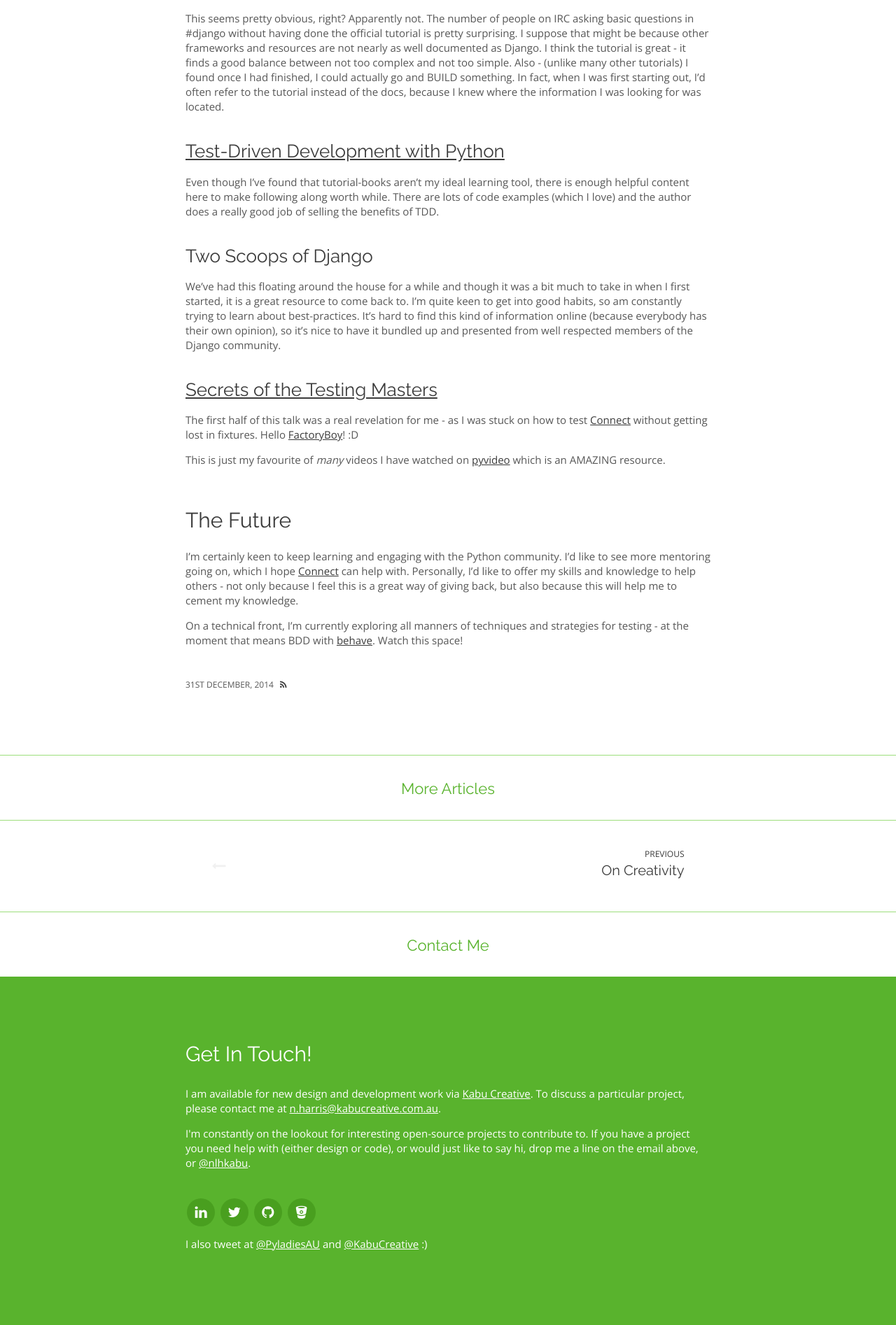
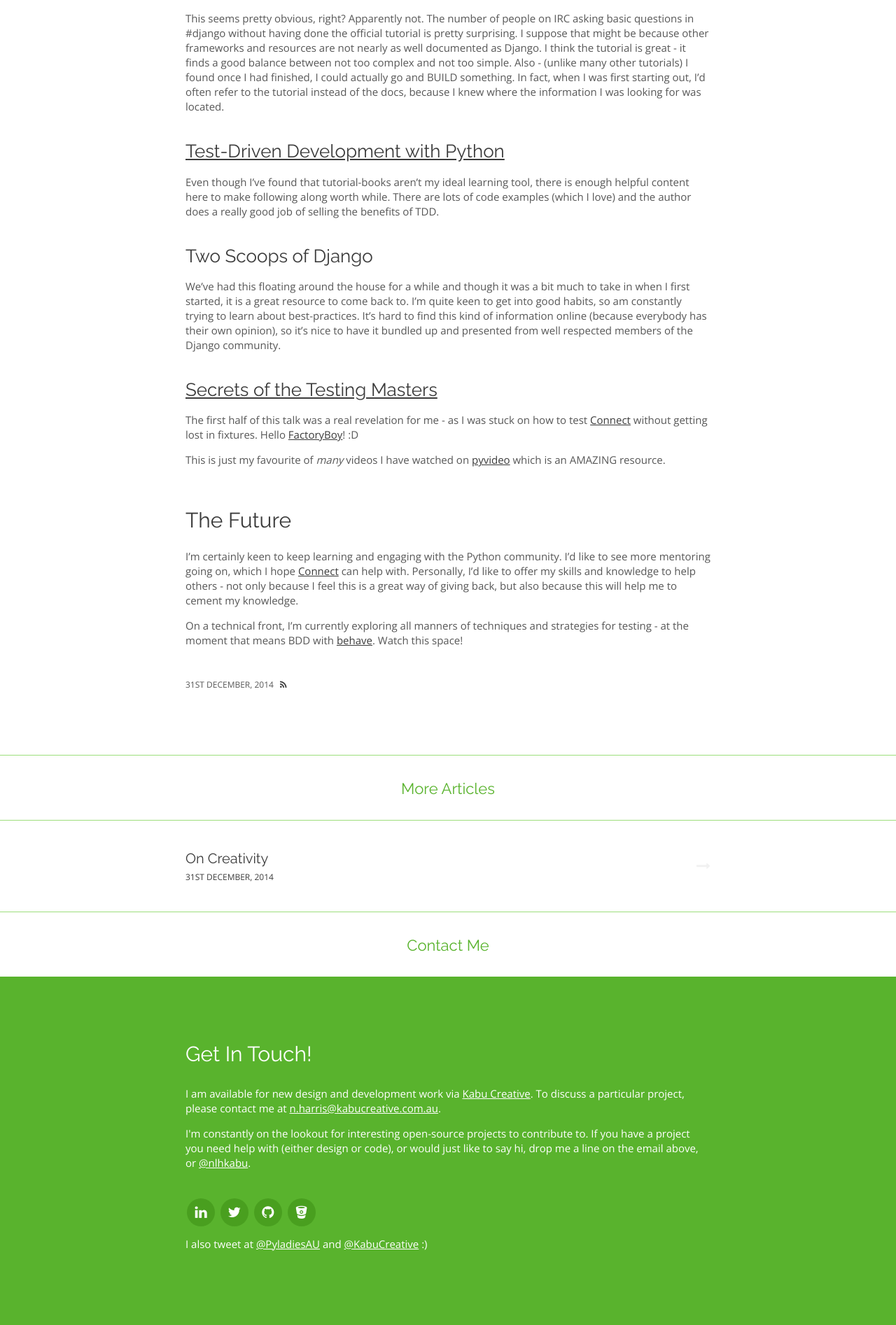
Before and after one commit to nlhkabu/nlhkabu.github.io, a Jekyll site: the page built from _posts/2014-12-31-2014-my-year-of-python.md, in a window 1280 px wide. Shown: the part 2736-4630 px from the top of the page at 70% size. Built offline with Jekyll 4.4.1, drawn with Linux system fonts in a browser that asks for light colours; nearby versions of some CDN libraries.

Commit message:
Update post sub navigation to follow generic layout

```diff
--- a/_layouts/post.html
+++ b/_layouts/post.html
@@ -39,11 +39,15 @@
                     <a href="{{ page.previous.url }}" class="prev">
                         <span class="container">
                             <span class="title-block">
-                                <span class="meta">Previous</span>
                                 <span class="title">{{ page.previous.title }}</span>
+                                <span class="meta">
+                                    {% assign d = page.date | date: "%-d" %}
+                                    {% case d %}{% when "1" or "21" or "31" %}{{ d }}st{% when "2" or "22" %}{{ d }}nd{% when "3" or "23" %}{{ d }}rd{% else %}{{ d }}th{% endcase %}
+                                    {{ page.date | date: "%B" }},
+                                    {{ page.date | date: "%Y" }}
+                                </span>
                             </span>
                             <i class="fa fa-long-arrow-right right"></i>
-                            <i class="fa fa-long-arrow-left left"></i>
                             <span class="clearfix"></span>
                         </span>
                     </a>
@@ -52,8 +56,13 @@
                     <a href="{{ page.next.url }}" class="next">
                         <span class="container">
                             <span class="title-block">
-                                <span class="meta">Next</span>
                                 <span class="title">{{ page.next.title }}</span>
+                                <span class="meta">
+                                    {% assign d = page.date | date: "%-d" %}
+                                    {% case d %}{% when "1" or "21" or "31" %}{{ d }}st{% when "2" or "22" %}{{ d }}nd{% when "3" or "23" %}{{ d }}rd{% else %}{{ d }}th{% endcase %}
+                                    {{ page.date | date: "%B" }},
+                                    {{ page.date | date: "%Y" }}
+                                </span>
                             </span>
                             <i class="fa fa-long-arrow-right"></i>
                             <span class="clearfix"></span>
--- a/_sass/_site_structure.scss
+++ b/_sass/_site_structure.scss
@@ -260,68 +260,6 @@
     }
 }
 
-@media only screen and (min-width: 750px) {
-    .footer-post-links {
-        display: table;
-        width: 100%;
-
-        a {
-            display: table-cell;
-            vertical-align: top;
-            width: 50%;
-            border: 0;
-
-            .title-block {
-                max-width: 80%;
-            }
-        }
-
-        a.prev {
-            .title-block {
-                float: right;
-                text-align: right;
-                margin-right: 5%;
-            }
-
-            .fa.left {
-                left: 5%;
-            }
-
-            .fa.right {
-                display: none;
-            }
-        }
-
-        a.next {
-            .title-block {
-                margin-left: 5%;
-            }
-
-            .fa {
-                right: 5%;
-            }
-        }
-    }
-}
-
-@media only screen and (min-width: 1500px) {
-    .footer-post-links {
-        a.prev {
-            .title-block {
-                margin-right: 0;
-            }
-
-        }
-
-        a.next {
-            .title-block {
-                margin-left: 0;
-            }
-        }
-    }
-}
-
-
 /* Footer / Contact Me */
 
 .contact {
```
